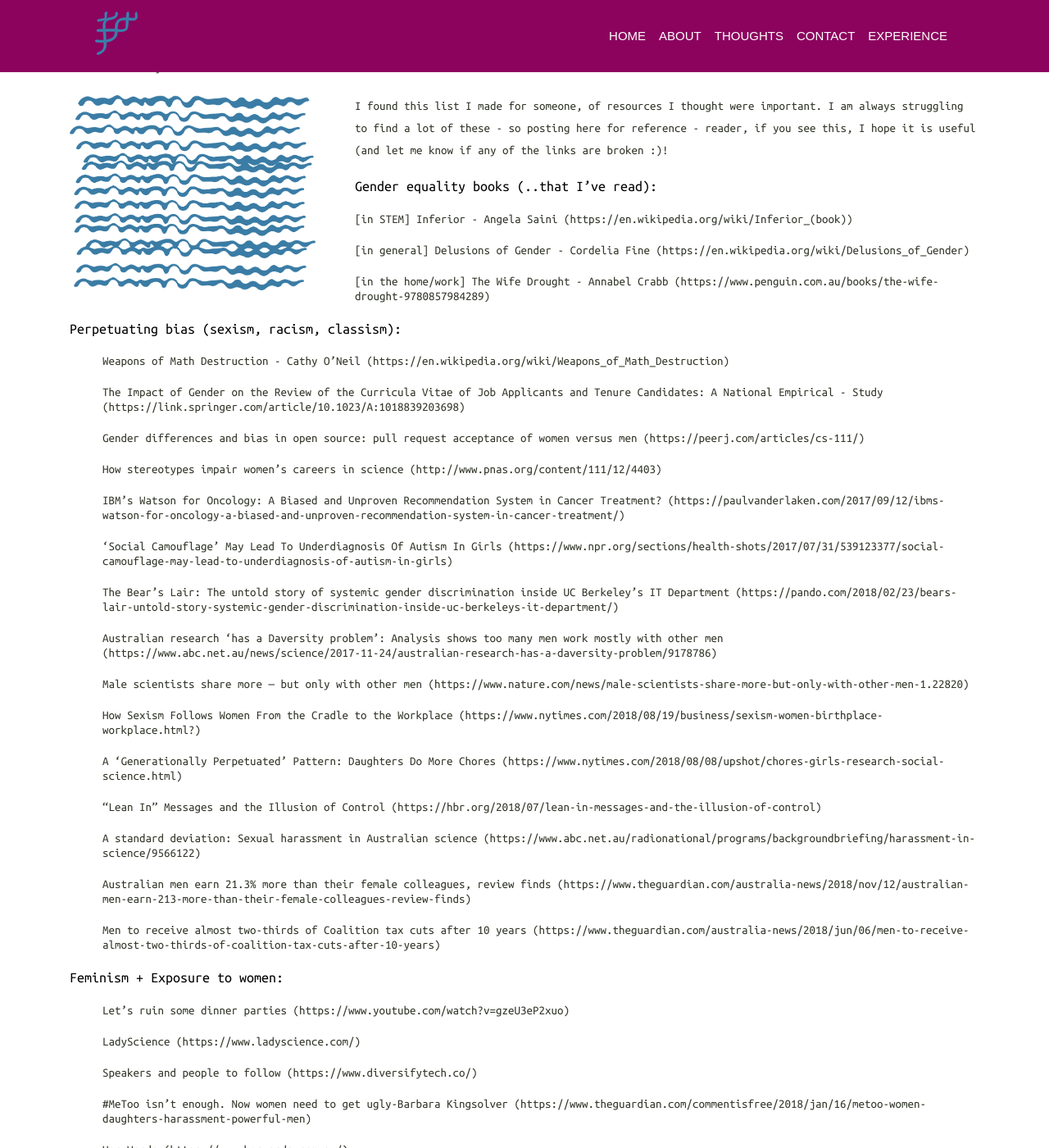
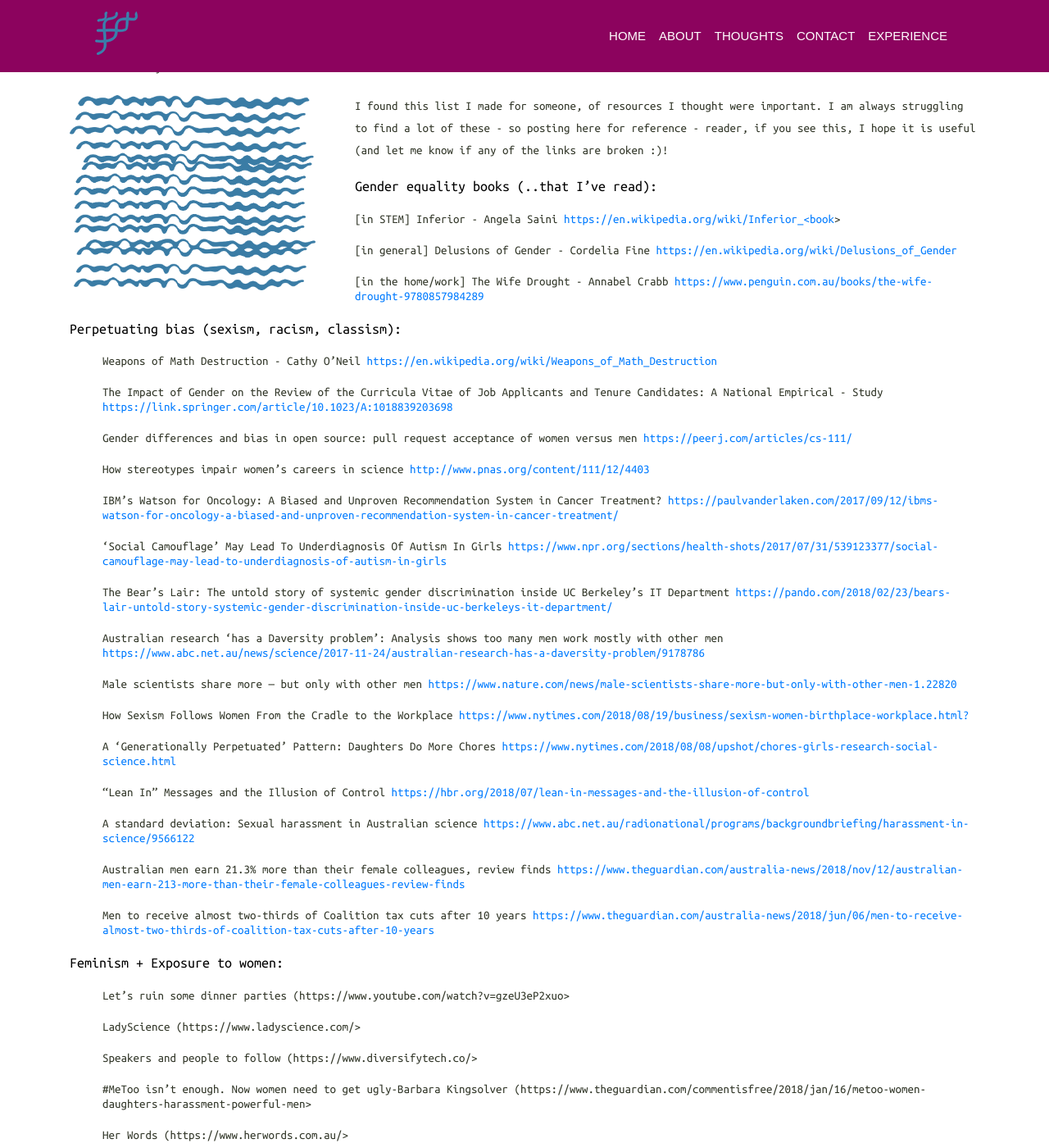
Before and after one commit to gacafe/gacafe.github.io, a Jekyll site: the page built from _posts/2020-11-22-resources.md, in a window 1280 px wide and 1400 px high, scrolled down 411 px. Shown: the whole window at 82% size. Built offline with Jekyll 4.4.1, drawn with Linux system fonts in a browser that asks for light colours; some web fonts are replaced; some of the changed text lies outside the part shown.

Commit message:
thoughts changed to links and edit on life key

```diff
--- a/_includes/life-section.html
+++ b/_includes/life-section.html
@@ -17,7 +17,7 @@
 	 	Green:Education
 	 </h5>
 	 <h5 class="text-left">
-	 	Outline key -
+	 	Border key -
 	 	<span style="background-color:#2a5b79;opacity:.5">__</span>
 		<span style="background-color:#640243;opacity:.5">__</span>
 		<span style="background-color:#26543e;opacity:.5">__</span>
--- a/_posts/2020-11-22-resources.md
+++ b/_posts/2020-11-22-resources.md
@@ -12,40 +12,40 @@
 I found this list I made for someone, of resources I thought were important. I am always struggling to find a lot of these - so posting here for reference - reader, if you see this, I hope it is useful (and let me know if any of the links are broken :)!
 
 ##### Gender equality books (..that I've read):
-- [in STEM] Inferior - Angela Saini (https://en.wikipedia.org/wiki/Inferior_(book))
-- [in general] Delusions of Gender - Cordelia Fine (https://en.wikipedia.org/wiki/Delusions_of_Gender)
-- [in the home/work] The Wife Drought - Annabel Crabb (https://www.penguin.com.au/books/the-wife-drought-9780857984289)
+- [in STEM] Inferior - Angela Saini <https://en.wikipedia.org/wiki/Inferior_<book>>
+- [in general] Delusions of Gender - Cordelia Fine <https://en.wikipedia.org/wiki/Delusions_of_Gender>
+- [in the home/work] The Wife Drought - Annabel Crabb <https://www.penguin.com.au/books/the-wife-drought-9780857984289>
 
 ##### Perpetuating bias (sexism, racism, classism):
-- Weapons of Math Destruction - Cathy O'Neil (https://en.wikipedia.org/wiki/Weapons_of_Math_Destruction)
-- The Impact of Gender on the Review of the Curricula Vitae of Job Applicants and Tenure Candidates: A National Empirical - Study (https://link.springer.com/article/10.1023/A:1018839203698)
-- Gender differences and bias in open source: pull request acceptance of women versus men (https://peerj.com/articles/cs-111/)
-- How stereotypes impair women’s careers in science (http://www.pnas.org/content/111/12/4403)
-- IBM’s Watson for Oncology: A Biased and Unproven Recommendation System in Cancer Treatment? (https://paulvanderlaken.com/2017/09/12/ibms-watson-for-oncology-a-biased-and-unproven-recommendation-system-in-cancer-treatment/)
-- 'Social Camouflage' May Lead To Underdiagnosis Of Autism In Girls (https://www.npr.org/sections/health-shots/2017/07/31/539123377/social-camouflage-may-lead-to-underdiagnosis-of-autism-in-girls)
-- The Bear’s Lair: The untold story of systemic gender discrimination inside UC Berkeley’s IT Department (https://pando.com/2018/02/23/bears-lair-untold-story-systemic-gender-discrimination-inside-uc-berkeleys-it-department/)
-- Australian research 'has a Daversity problem': Analysis shows too many men work mostly with other men (https://www.abc.net.au/news/science/2017-11-24/australian-research-has-a-daversity-problem/9178786)
-- Male scientists share more — but only with other men (https://www.nature.com/news/male-scientists-share-more-but-only-with-other-men-1.22820)
-- How Sexism Follows Women From the Cradle to the Workplace (https://www.nytimes.com/2018/08/19/business/sexism-women-birthplace-workplace.html?)
-- A ‘Generationally Perpetuated’ Pattern: Daughters Do More Chores (https://www.nytimes.com/2018/08/08/upshot/chores-girls-research-social-science.html)
-- “Lean In” Messages and the Illusion of Control (https://hbr.org/2018/07/lean-in-messages-and-the-illusion-of-control)
-- A standard deviation: Sexual harassment in Australian science (https://www.abc.net.au/radionational/programs/backgroundbriefing/harassment-in-science/9566122)
-- Australian men earn 21.3% more than their female colleagues, review finds (https://www.theguardian.com/australia-news/2018/nov/12/australian-men-earn-213-more-than-their-female-colleagues-review-finds)
-- Men to receive almost two-thirds of Coalition tax cuts after 10 years (https://www.theguardian.com/australia-news/2018/jun/06/men-to-receive-almost-two-thirds-of-coalition-tax-cuts-after-10-years)
+- Weapons of Math Destruction - Cathy O'Neil <https://en.wikipedia.org/wiki/Weapons_of_Math_Destruction>
+- The Impact of Gender on the Review of the Curricula Vitae of Job Applicants and Tenure Candidates: A National Empirical - Study <https://link.springer.com/article/10.1023/A:1018839203698>
+- Gender differences and bias in open source: pull request acceptance of women versus men <https://peerj.com/articles/cs-111/>
+- How stereotypes impair women’s careers in science <http://www.pnas.org/content/111/12/4403>
+- IBM’s Watson for Oncology: A Biased and Unproven Recommendation System in Cancer Treatment? <https://paulvanderlaken.com/2017/09/12/ibms-watson-for-oncology-a-biased-and-unproven-recommendation-system-in-cancer-treatment/>
+- 'Social Camouflage' May Lead To Underdiagnosis Of Autism In Girls <https://www.npr.org/sections/health-shots/2017/07/31/539123377/social-camouflage-may-lead-to-underdiagnosis-of-autism-in-girls>
+- The Bear’s Lair: The untold story of systemic gender discrimination inside UC Berkeley’s IT Department <https://pando.com/2018/02/23/bears-lair-untold-story-systemic-gender-discrimination-inside-uc-berkeleys-it-department/>
+- Australian research 'has a Daversity problem': Analysis shows too many men work mostly with other men <https://www.abc.net.au/news/science/2017-11-24/australian-research-has-a-daversity-problem/9178786>
+- Male scientists share more — but only with other men <https://www.nature.com/news/male-scientists-share-more-but-only-with-other-men-1.22820>
+- How Sexism Follows Women From the Cradle to the Workplace <https://www.nytimes.com/2018/08/19/business/sexism-women-birthplace-workplace.html?>
+- A ‘Generationally Perpetuated’ Pattern: Daughters Do More Chores <https://www.nytimes.com/2018/08/08/upshot/chores-girls-research-social-science.html>
+- “Lean In” Messages and the Illusion of Control <https://hbr.org/2018/07/lean-in-messages-and-the-illusion-of-control>
+- A standard deviation: Sexual harassment in Australian science <https://www.abc.net.au/radionational/programs/backgroundbriefing/harassment-in-science/9566122>
+- Australian men earn 21.3% more than their female colleagues, review finds <https://www.theguardian.com/australia-news/2018/nov/12/australian-men-earn-213-more-than-their-female-colleagues-review-finds>
+- Men to receive almost two-thirds of Coalition tax cuts after 10 years <https://www.theguardian.com/australia-news/2018/jun/06/men-to-receive-almost-two-thirds-of-coalition-tax-cuts-after-10-years>
 
 ##### Feminism + Exposure to women:
-- Let's ruin some dinner parties (https://www.youtube.com/watch?v=gzeU3eP2xuo)
-- LadyScience (https://www.ladyscience.com/)
-- Speakers and people to follow (https://www.diversifytech.co/)
-- #MeToo isn’t enough. Now women need to get ugly-Barbara Kingsolver (https://www.theguardian.com/commentisfree/2018/jan/16/metoo-women-daughters-harassment-powerful-men)
-- Her Words (https://www.herwords.com.au/)
+- Let's ruin some dinner parties (https://www.youtube.com/watch?v=gzeU3eP2xuo>
+- LadyScience (https://www.ladyscience.com/>
+- Speakers and people to follow (https://www.diversifytech.co/>
+- #MeToo isn’t enough. Now women need to get ugly-Barbara Kingsolver (https://www.theguardian.com/commentisfree/2018/jan/16/metoo-women-daughters-harassment-powerful-men>
+- Her Words (https://www.herwords.com.au/>
 
 
 ##### Language (sexism, racism, etc):
-- The Problem With ‘Hey Guys’ (https://www.theatlantic.com/family/archive/2018/08/guys-gender-neutral/568231/)
-- Racist Relics: An Ugly Blight On Our Botanical Nomenclature  (https://www.the-scientist.com/opinion-old/racist-relics-an-ugly-blight-on-our-botanical-nomenclature-60358)
-- An Incomplete Guide to Inclusive Language for Startups and Tech (https://open.buffer.com/inclusive-language-tech/)
+- The Problem With ‘Hey Guys’ <https://www.theatlantic.com/family/archive/2018/08/guys-gender-neutral/568231/>
+- Racist Relics: An Ugly Blight On Our Botanical Nomenclature  <https://www.the-scientist.com/opinion-old/racist-relics-an-ugly-blight-on-our-botanical-nomenclature-60358>
+- An Incomplete Guide to Inclusive Language for Startups and Tech <https://open.buffer.com/inclusive-language-tech/>
 
 ##### Other resources:
-- White privilege + sexism (https://hashtagcauseascene.com/amanda-johnson/)
-- Being an ally (https://twitter.com/Emre_C_Deniz/status/1054169855975276545)
+- White privilege + sexism <https://hashtagcauseascene.com/amanda-johnson/>
+- Being an ally <https://twitter.com/Emre_C_Deniz/status/1054169855975276545>
```
